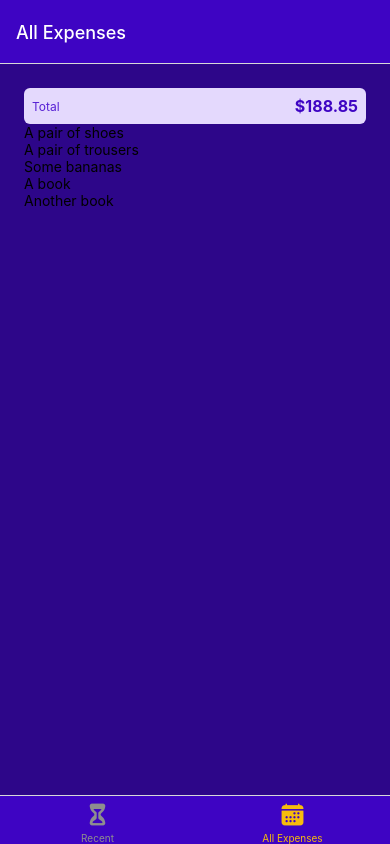
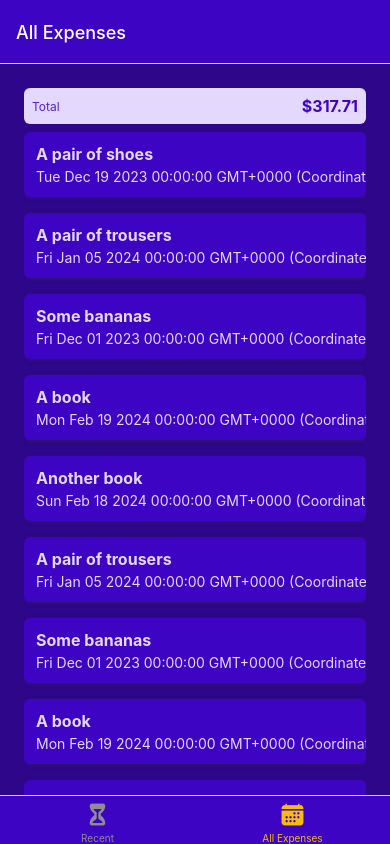
Before and after one commit to gliu7717/react_native_expense_track, a React Native app: screen /AllExpenses in a window 390 px wide. Built offline with nearby package versions, Linux system fonts and the light colour scheme.

Commit message:
working expense list item

```diff
--- /dev/null
+++ b/components/ExpensesOutput/ExpenseItem.js
@@ -0,0 +1,59 @@
+import { Pressable, StyleSheet, Text, View } from 'react-native';
+
+import { GlobalStyles } from '../../constants/styles';
+
+function ExpenseItem({ description, amount, date }) {
+  return (
+    <Pressable>
+      <View style={styles.expenseItem}>
+        <View>
+          <Text style={[styles.textBase, styles.description]}>
+            {description}
+          </Text>
+          <Text style={styles.textBase}>{date.toString()}</Text>
+        </View>
+        <View style={styles.amountContainer}>
+          <Text style={styles.amount}>{amount}</Text>
+        </View>
+      </View>
+    </Pressable>
+  );
+}
+
+export default ExpenseItem;
+
+const styles = StyleSheet.create({
+  expenseItem: {
+    padding: 12,
+    marginVertical: 8,
+    backgroundColor: GlobalStyles.colors.primary500,
+    flexDirection: 'row',
+    justifyContent: 'space-between',
+    borderRadius: 6,
+    elevation: 3,
+    shadowColor: GlobalStyles.colors.gray500,
+    shadowRadius: 4,
+    shadowOffset: { width: 1, height: 1 },
+    shadowOpacity: 0.4,
+  },
+  textBase: {
+    color: GlobalStyles.colors.primary50,
+  },
+  description: {
+    fontSize: 16,
+    marginBottom: 4,
+    fontWeight: 'bold',
+  },
+  amountContainer: {
+    paddingHorizontal: 12,
+    paddingVertical: 4,
+    backgroundColor: 'white',
+    justifyContent: 'center',
+    alignItems: 'center',
+    borderRadius: 4,
+  },
+  amount: {
+    color: GlobalStyles.colors.primary500,
+    fontWeight: 'bold',
+  },
+});
--- a/components/ExpensesOutput/ExpensesList.js
+++ b/components/ExpensesOutput/ExpensesList.js
@@ -1,7 +1,9 @@
-import { FlatList, Text } from 'react-native';
+import { FlatList } from 'react-native';
+
+import ExpenseItem from './ExpenseItem';
 
 function renderExpenseItem(itemData) {
-  return <Text>{itemData.item.description}</Text>;
+  return <ExpenseItem {...itemData.item} />;
 }
 
 function ExpensesList({ expenses }) {
--- a/components/ExpensesOutput/ExpensesOutput.js
+++ b/components/ExpensesOutput/ExpensesOutput.js
@@ -9,31 +9,55 @@ const DUMMY_EXPENSES = [
     id: 'e1',
     description: 'A pair of shoes',
     amount: 59.99,
-    date: new Date('2021-12-19')
+    date: new Date('2023-12-19')
   },
   {
     id: 'e2',
     description: 'A pair of trousers',
     amount: 89.29,
-    date: new Date('2022-01-05')
+    date: new Date('2024-01-05')
   },
   {
     id: 'e3',
     description: 'Some bananas',
     amount: 5.99,
-    date: new Date('2021-12-01')
+    date: new Date('2023-12-01')
   },
   {
     id: 'e4',
     description: 'A book',
     amount: 14.99,
-    date: new Date('2022-02-19')
+    date: new Date('2024-02-19')
   },
   {
     id: 'e5',
     description: 'Another book',
     amount: 18.59,
-    date: new Date('2022-02-18')
+    date: new Date('2024-02-18')
+  },
+  {
+    id: 'e6',
+    description: 'A pair of trousers',
+    amount: 89.29,
+    date: new Date('2024-01-05')
+  },
+  {
+    id: 'e7',
+    description: 'Some bananas',
+    amount: 5.99,
+    date: new Date('2023-12-01')
+  },
+  {
+    id: 'e8',
+    description: 'A book',
+    amount: 14.99,
+    date: new Date('2024-02-19')
+  },
+  {
+    id: 'e9',
+    description: 'Another book',
+    amount: 18.59,
+    date: new Date('2024-02-18')
   }
 ];
 
@@ -51,7 +75,9 @@ export default ExpensesOutput;
 const styles = StyleSheet.create({
   container: {
     flex: 1,
-    padding: 24,
+    paddingHorizontal: 24,
+    paddingTop: 24,
+    paddingBottom: 0,
     backgroundColor: GlobalStyles.colors.primary700
   }
 });
```
